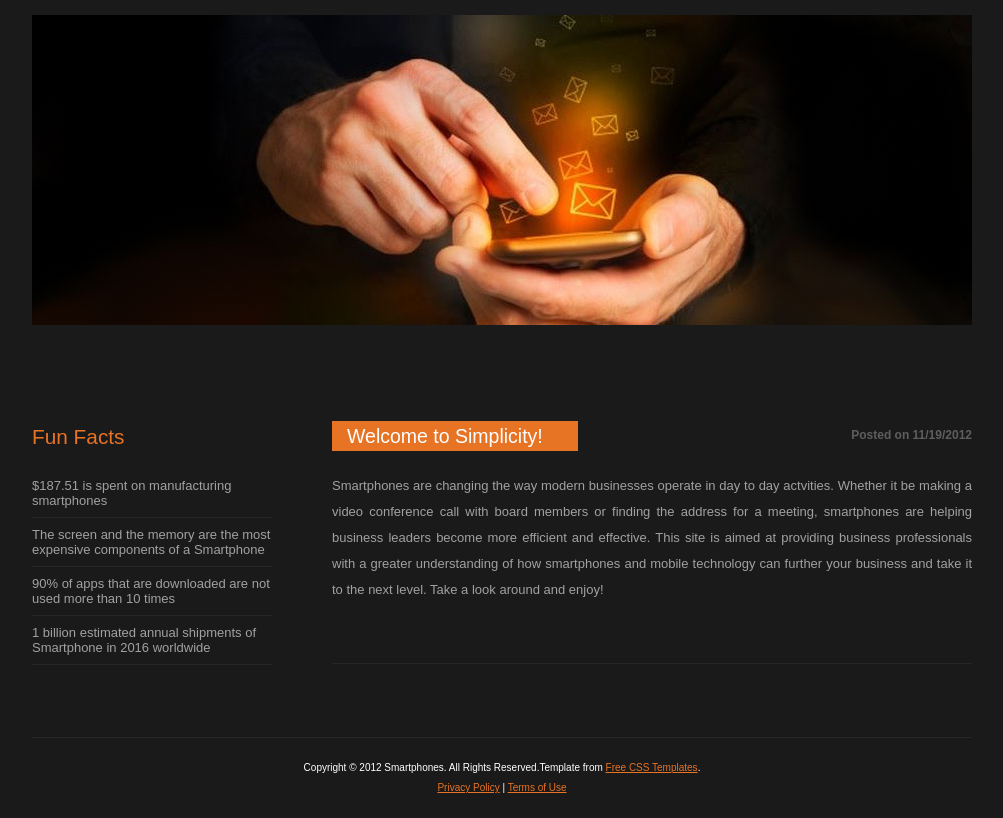
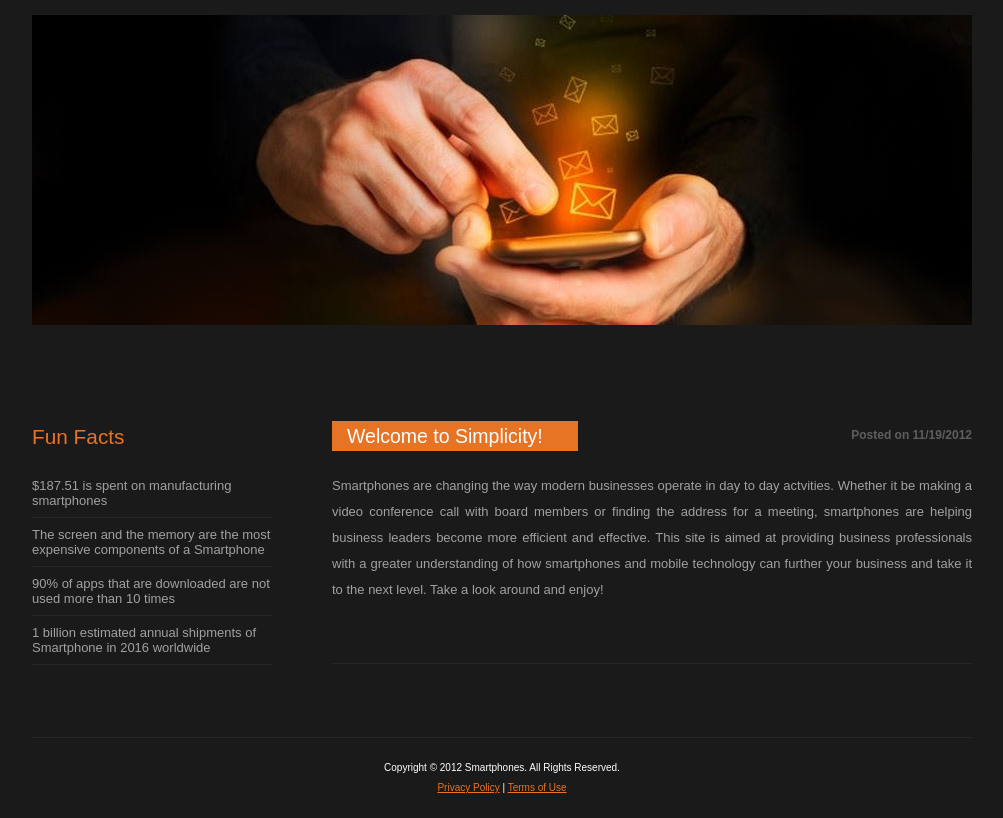
Before and after one commit to brendeny/BUS_237, a plain HTML site: page index.html in a window 1280 px wide. Shown: the part 176-994 px from the top of the page, without its empty margins (138-1141 px from the left). Drawn offline with Linux system fonts and the light colour scheme.

Commit message:
Update index.html

```diff
--- a/index.html
+++ b/index.html
@@ -75,7 +75,7 @@ Description: A two-column fixed-width template suitable for small websites.
   </div>
   <!-- end div#page -->
   <div id="footer">
-    <p>Copyright &copy; 2012 Smartphones. All Rights Reserved.Template from <a href="http://www.freecsstemplates.org/">Free CSS Templates</a>. </p>
+    <p>Copyright &copy; 2012 Smartphones. All Rights Reserved.</p>
     <p id="links"><a href="#">Privacy Policy</a> | <a href="#">Terms of Use</a></p>
   </div>
   <!-- end div#footer -->
```
